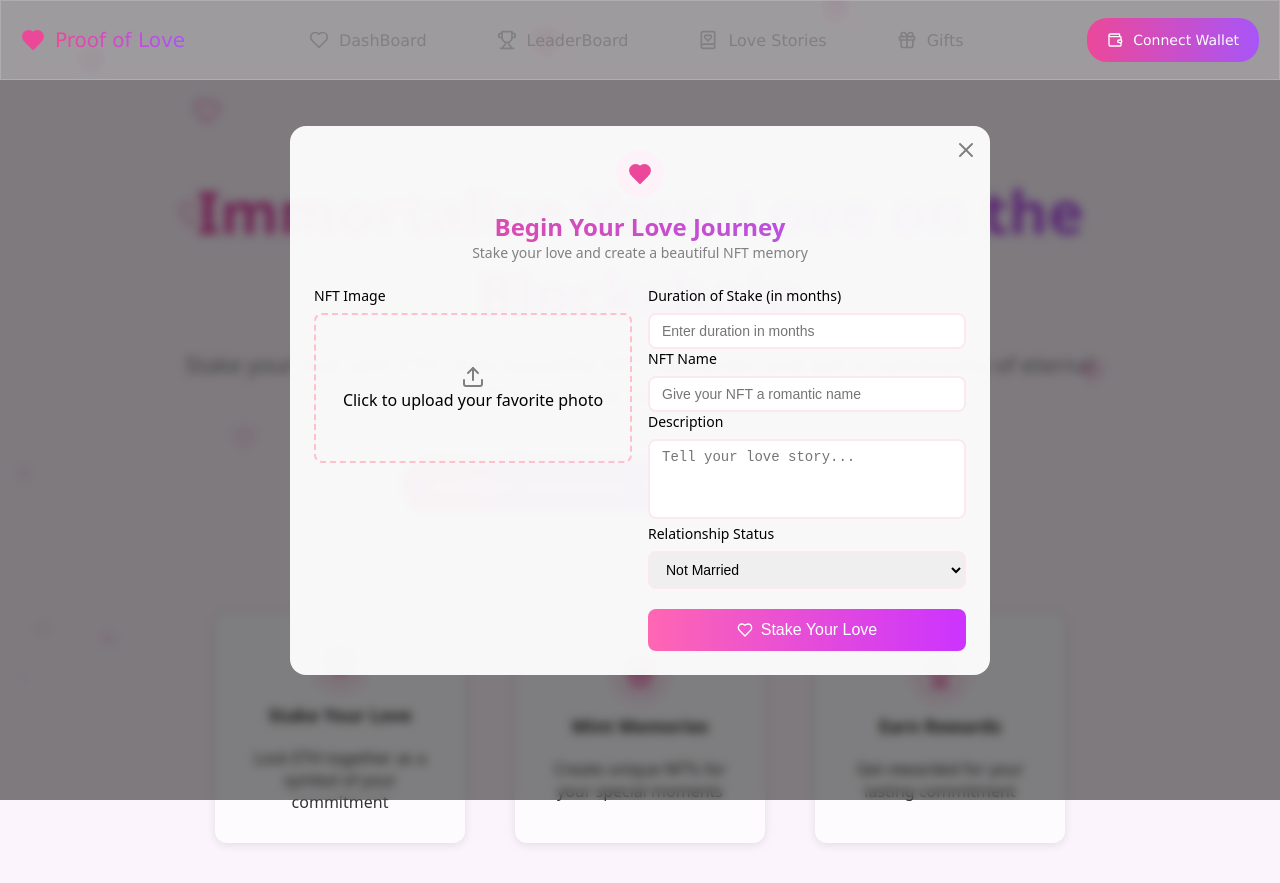
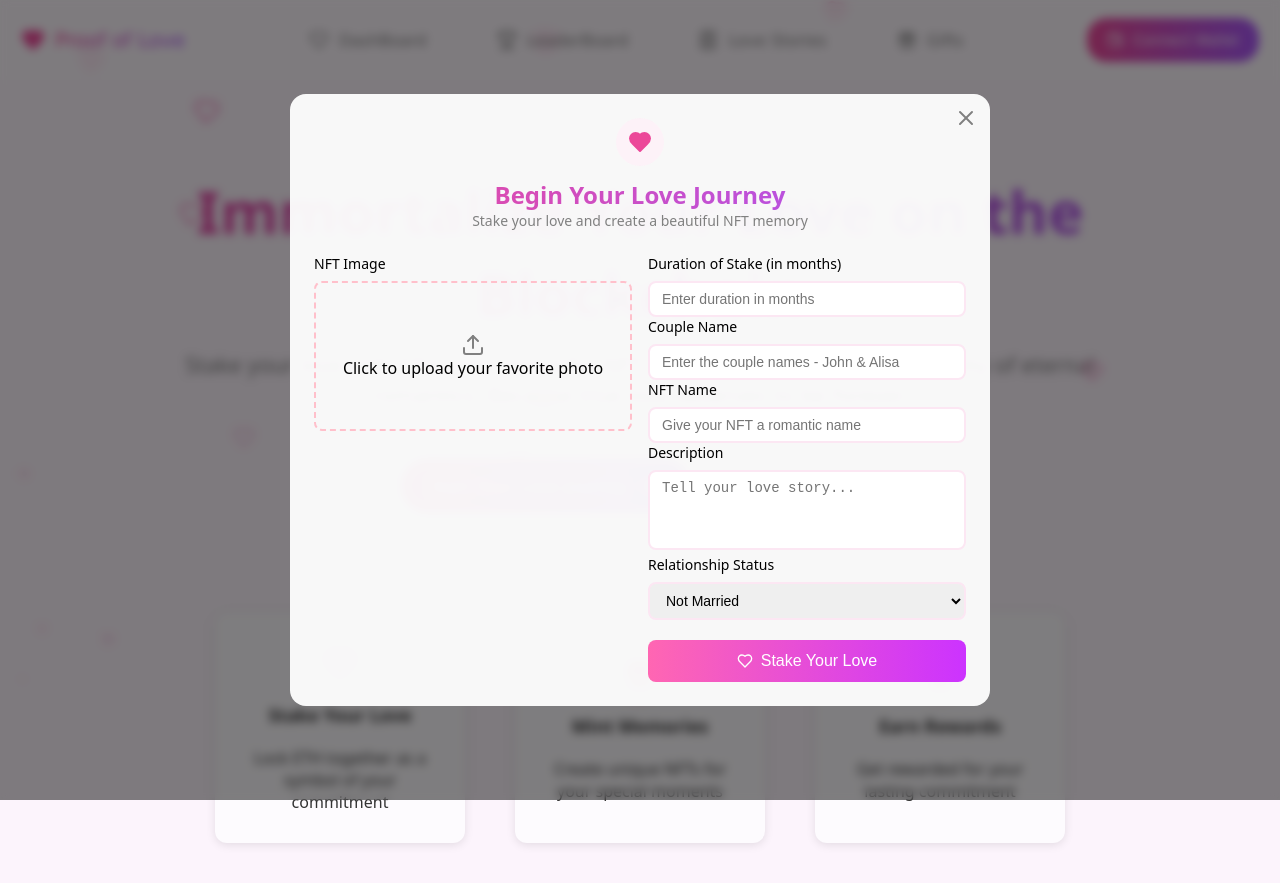
Before and after one commit to Jayesh-Kr/Proof-of-Love, a React (Vite) app in the folder frontend/: page / in a window 1280 px wide. Both pictures are taken after a click on the element "Start Your Love Journey". Built offline with nearby package versions, Linux system fonts and the light colour scheme.

Commit message:
Added features

```diff
--- a/frontend/src/components/stakeform/StakeFormModal.jsx
+++ b/frontend/src/components/stakeform/StakeFormModal.jsx
@@ -2,9 +2,10 @@ import { useState } from 'react';
 import { X, Upload, Heart } from 'lucide-react';
 import "./stakeformmodal.css";
 // eslint-disable-next-line react/prop-types
-const StakeFormModal = ({ isOpen, onClose,title,duration,time,btnText }) => {
+const StakeFormModal = ({ isOpen, onClose,title,duration,time,btnText,coupleName }) => {
   const [formData, setFormData] = useState({
     duration: '',
+    coupleName: '',
     name: '',
     description: '',
     status: 'Not Married',
@@ -95,6 +96,19 @@ const StakeFormModal = ({ isOpen, onClose,title,duration,time,btnText }) => {
                 required
               />
             </div>
+            { coupleName &&
+            <div>
+              <label className="stake-form-label">Couple Name</label>
+              <input
+                type="text"
+                value={formData.coupleName}
+                onChange={(e) => setFormData({ ...formData, coupleName: e.target.value })}
+                className="stake-form-input"
+                placeholder="Enter the couple names - John & Alisa"
+                required
+              />
+            </div>
+}
 
             <div>
               <label className="stake-form-label">NFT Name</label>
--- a/frontend/src/components/stakeform/stakeformmodal.css
+++ b/frontend/src/components/stakeform/stakeformmodal.css
@@ -6,7 +6,7 @@
     display: flex;
     align-items: center;
     justify-content: center;
-    z-index: 50;
+    z-index: 1000;
     padding: 1rem;
   }
 
--- a/frontend/src/pages/dashboard/Dashboard.jsx
+++ b/frontend/src/pages/dashboard/Dashboard.jsx
@@ -96,7 +96,7 @@ const Dashboard = () => {
       {showBreakupModal && <BreakupModal onClose={() => setShowBreakupModal(false)} />}
       {showWithdrawModal && <WithdrawModal onClose={()=>setShowWithdrawModal(false)} />}
       {showStakeModal && <StakeModal onClose={()=>setShowStakeModal(false)} />}
-      <StakeFormModal isOpen={showMintAnniModal} onClose={()=>setShowMintAnniModal(false)} title={"Mint your anniversary NFT"} duration={"Anniversary Year"} time={"Enter the year of anniversary"} btnText={"Mint NFT"}/>
+      <StakeFormModal isOpen={showMintAnniModal} onClose={()=>setShowMintAnniModal(false)} title={"Mint your anniversary NFT"} duration={"Anniversary Year"} time={"Enter the year of anniversary"} btnText={"Mint NFT"} coupleName={false}/>
     </div>
   );
 };
--- a/frontend/src/pages/landingPage/LandingPage.jsx
+++ b/frontend/src/pages/landingPage/LandingPage.jsx
@@ -23,7 +23,7 @@ const LandingPage = () => {
           <LandingPageCard Logo={Gift} title={"Mint Memories"} description={"Create unique NFTs for your special moments"}/>
           <LandingPageCard Logo={Trophy} title={"Earn Rewards"} description={"Get rewarded for your lasting commitment"}/>
         </div>
-        <StakeFormModal isOpen={isModalOpen} onClose={()=>setIsModalOpen(false)} title={"Stake your love and create a beautiful NFT memory"} duration={"Duration of Stake (in months)"} time={"Enter duration in months"} btnText={"Stake Your Love"} />
+        <StakeFormModal isOpen={isModalOpen} onClose={()=>setIsModalOpen(false)} title={"Stake your love and create a beautiful NFT memory"} duration={"Duration of Stake (in months)"} time={"Enter duration in months"} btnText={"Stake Your Love"} coupleName={true} />
     </header>
   )
 }
--- a/frontend/src/pages/landingPage/landingpage.css
+++ b/frontend/src/pages/landingPage/landingpage.css
@@ -41,7 +41,12 @@
     border-radius: 30px;
     cursor: pointer;
 }
-
+.landing_btn svg {
+    transition: transform 0.15s linear;
+}
+.landing_btn:hover svg{
+    transform: translateX(8px);
+}
 .landing_btn p {
     color: white;
     font-family: system-ui, -apple-system, BlinkMacSystemFont, 'Segoe UI', Roboto, Oxygen, Ubuntu, Cantarell, 'Open Sans', 'Helvetica Neue', sans-serif;
```
Also changed, not shown: 1 other file (tests, documents, lock files or other folders).
